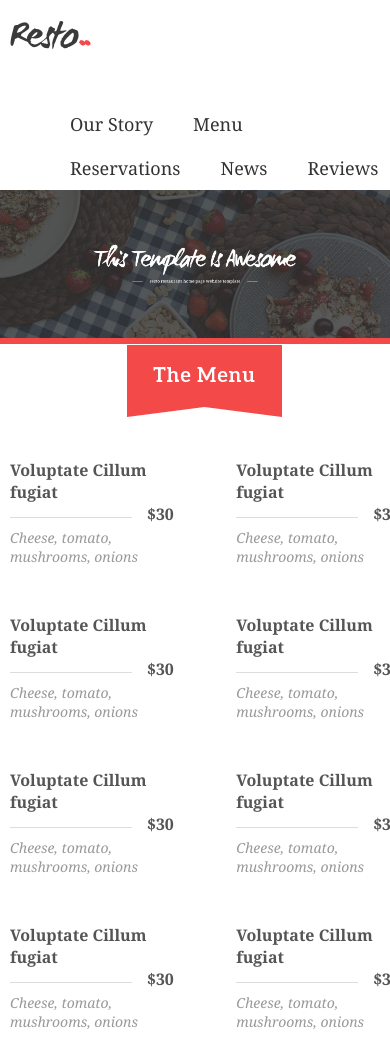
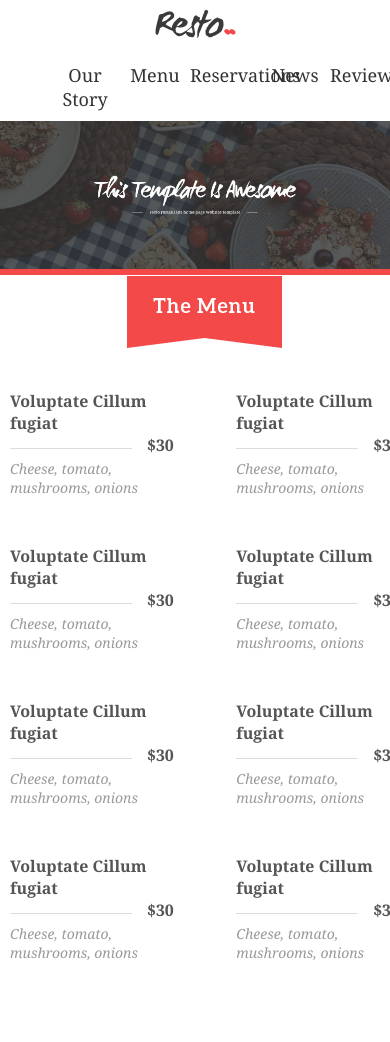
Before and after one commit to school-web-240-jasonkurtz/Code-A-Responsive-Design-Website-001, a plain HTML site: page index.html in a window 390 px wide. Shown: the top 1042 px of the page. Drawn offline with Linux system fonts and the light colour scheme.

Commit message:
Added rules to media query for tablet in style.css.

```diff
--- a/style.css
+++ b/style.css
@@ -186,7 +186,35 @@ footer a{
 /* tablets */
 @media screen and (max-width: 768px){
     #featured li{
-        width: 46%;
+        width: 48%;
+    }
+
+    header nav{
+	    float: none;
+	    clear: left;
+	    width: 100%;
+    }
+
+    header nav ul{
+        margin: 0;
+        padding 0;
+    }
+
+    h1.logo{
+        margin: 10px auto 0;
+        float: none;
+    }
+
+    header nav ul li{
+        margin: 10px 0;
+        width: 20%;
+        padding: 0;
+        text-align: center;
+    }
+
+    footer ul{
+        width: 48%;
+        text-align: center;
     }
 }
 
```
